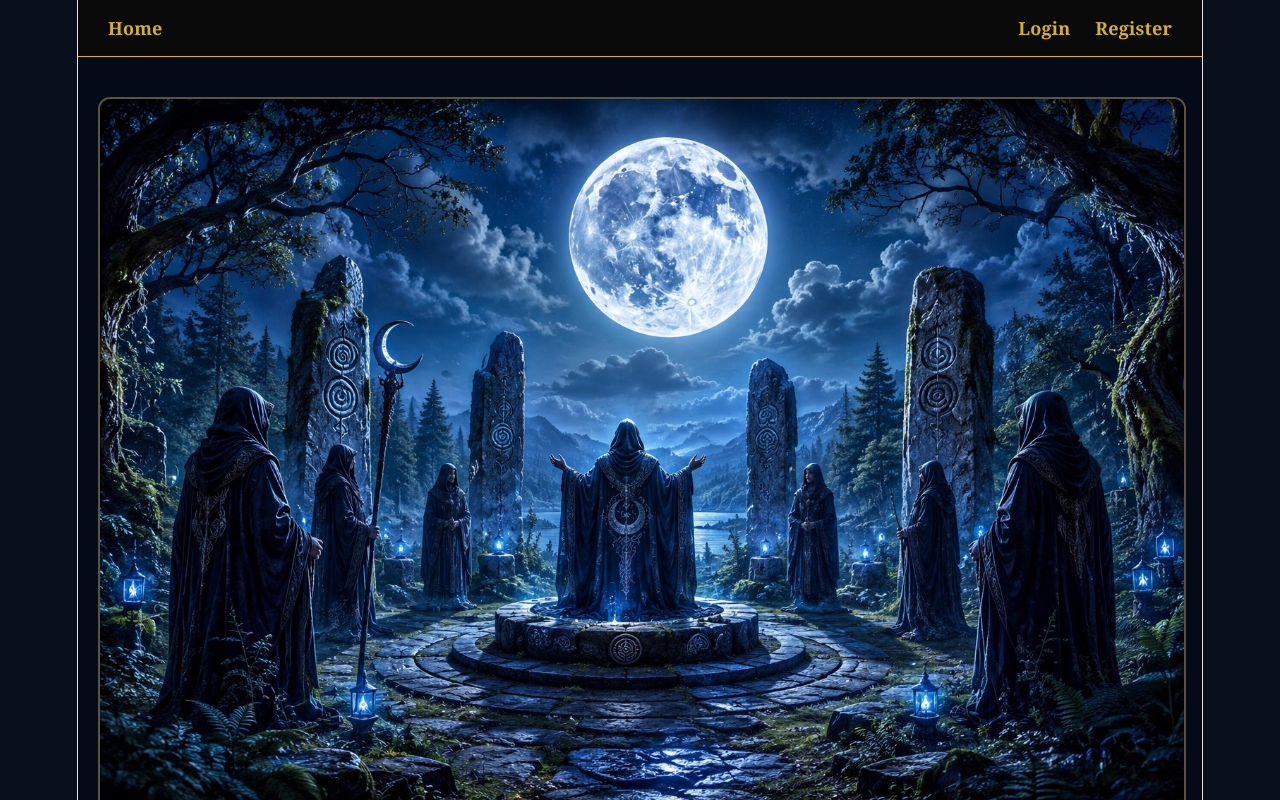
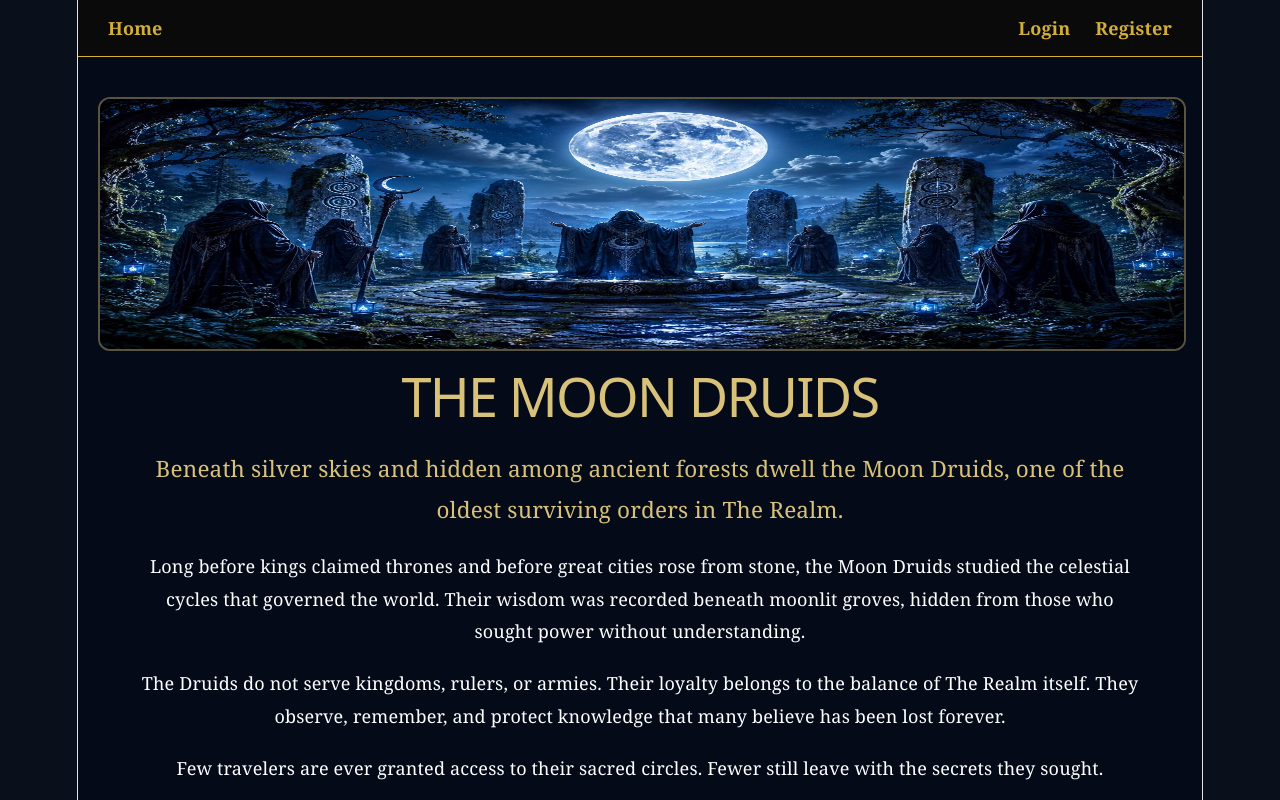
Before and after one commit to fperry64/the-realm, a React app in the folder web/: page /realm/moons in a window 1280 px wide. Shown: the top 800 px of the page. Built offline with nearby package versions, Linux system fonts and the light colour scheme; the HTML template or start-up script is replaced by a standard one.

Commit message:
Moon Druids 02

```diff
--- a/web/src/MoonDruids.css
+++ b/web/src/MoonDruids.css
@@ -18,11 +18,13 @@
 
     width: 100%;
 
+    height: 250px;
+
     max-width: 1200px;
 
     display: block;
 
-    margin: 0 auto 40px auto;
+    margin: 0 auto 30px auto;
 
     border-radius: 12px;
 
```
